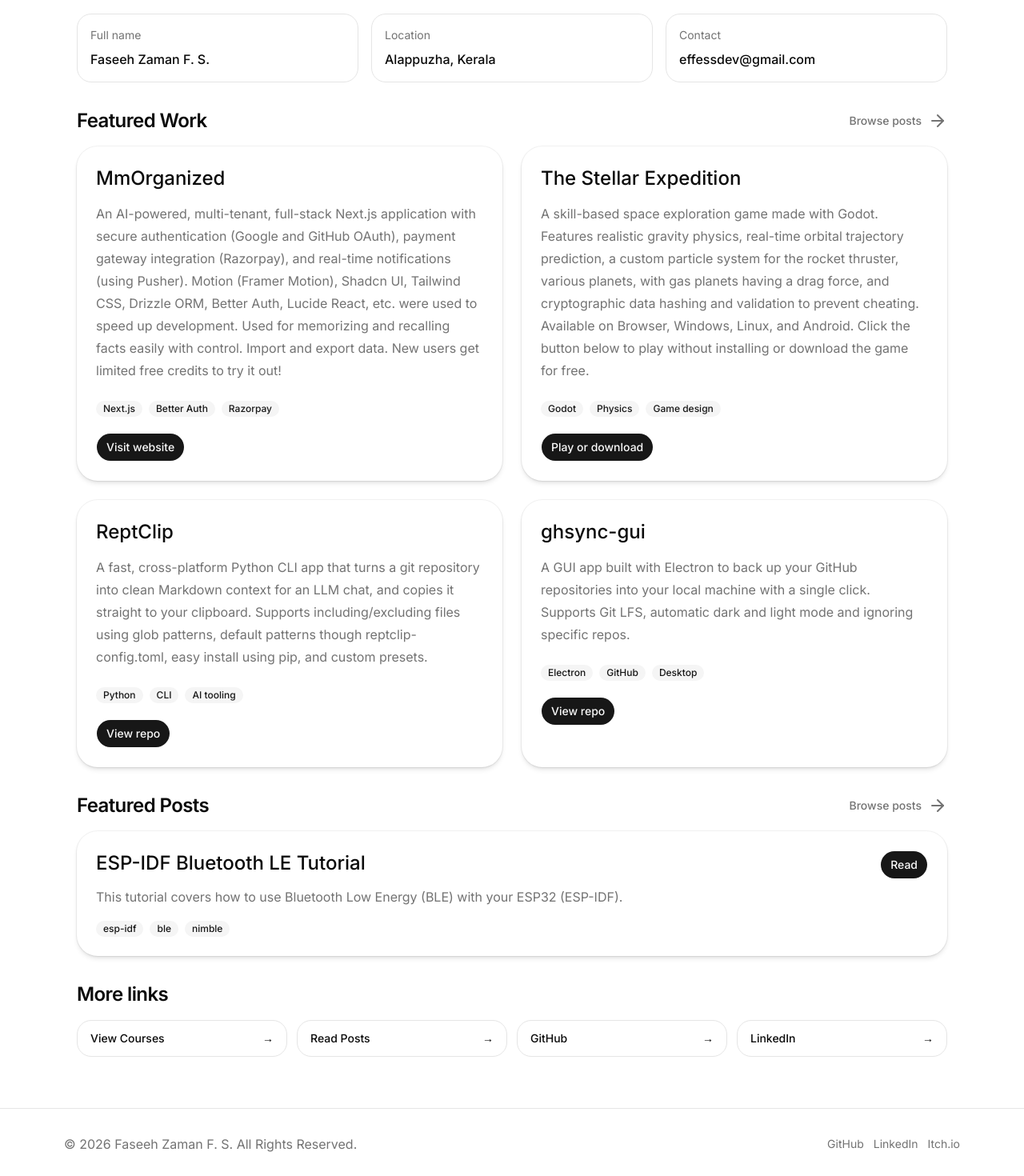
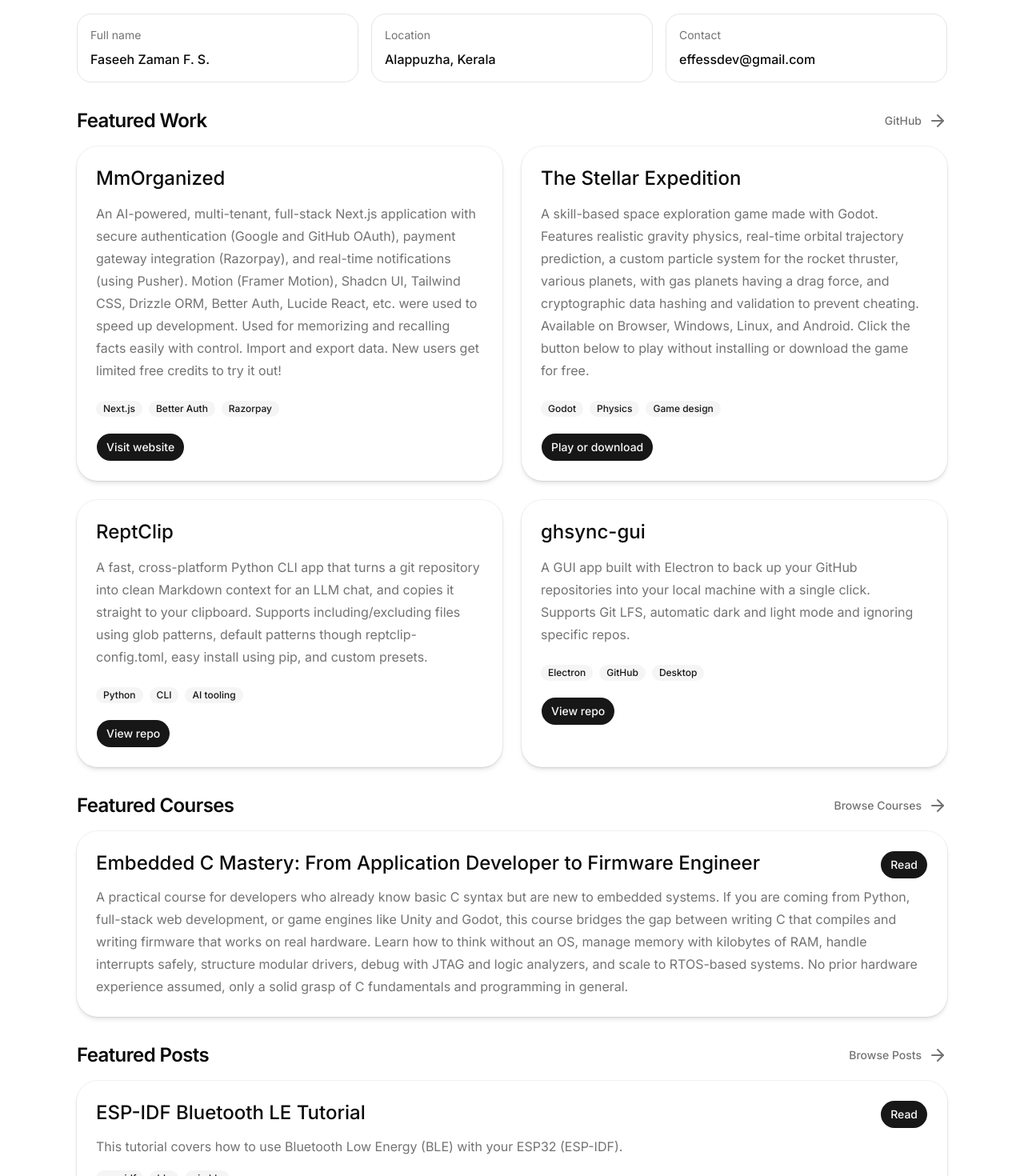
Before and after one commit to effessdev/effessdev.github.io, a Next.js app: page / in a window 1280 px wide. Shown: the part 360-1830 px from the top of the page at 80% size. Built offline with nearby package versions, Linux system fonts and the light colour scheme.

Commit message:
add featured courses

```diff
--- a/src/app/page.tsx
+++ b/src/app/page.tsx
@@ -10,7 +10,8 @@ import {
 import { ArrowRight } from "lucide-react";
 import { Badge } from "@/components/ui/badge";
 import { getPostById } from "@/lib/posts";
-import { Post } from "@/lib/types";
+import { Post, CourseMeta } from "@/lib/types";
+import { getCourseMeta } from "@/lib/courses";
 
 const featuredProjects = [
   {
@@ -47,6 +48,7 @@ const featuredProjects = [
   },
 ];
 
+const featuredCourseIds = ["embedded-c"];
 const featuredPostIds = ["2026-08-27"];
 
 const quickLinks = [
@@ -57,7 +59,14 @@ const quickLinks = [
 ];
 
 export default function Home() {
+  let featuredCourses: CourseMeta[] = [];
   let featuredPosts: Post[] = [];
+
+  if (featuredCourseIds.length > 0) {
+    featuredCourses = featuredCourseIds
+      .map((id) => getCourseMeta(id))
+      .filter((course): course is CourseMeta => course !== null);
+  }
 
   if (featuredPostIds.length > 0) {
     featuredPosts = featuredPostIds
@@ -134,12 +143,14 @@ export default function Home() {
             <h2 className="text-2xl font-semibold tracking-tight text-foreground">
               Featured Work
             </h2>
-            <Link
-              href="/posts"
+            <a
+              href="https://github.com/effessdev"
+              target="_blank"
+              rel="noreferrer"
               className="text-sm flex items-center gap-2 font-medium text-muted-foreground transition-colors hover:text-foreground"
             >
-              Browse posts <ArrowRight />
-            </Link>
+              GitHub <ArrowRight />
+            </a>
           </div>
 
           <div className="grid gap-6 md:grid-cols-2">
@@ -183,13 +194,54 @@ export default function Home() {
         <section>
           <div className="mb-4 flex items-center justify-between gap-3">
             <h2 className="text-2xl font-semibold tracking-tight text-foreground">
+              Featured Courses
+            </h2>
+            <Link
+              href="/courses"
+              className="text-sm flex items-center gap-2 font-medium text-muted-foreground transition-colors hover:text-foreground"
+            >
+              Browse Courses <ArrowRight />
+            </Link>
+          </div>
+
+          <div className="space-y-6">
+            {featuredCourses.map((course) => (
+              <Card
+                key={course.title}
+                className="h-full border-border/80 bg-card"
+              >
+                <CardContent>
+                  <div className="flex gap-4 mb-2 w-full justify-between items-start">
+                    <CardTitle className="text-2xl">{course.title}</CardTitle>
+                    <Link
+                      href={`/posts/${course.id}`}
+                      className={buttonVariants({
+                        variant: "default",
+                        size: "default",
+                      })}
+                    >
+                      Read
+                    </Link>
+                  </div>
+                  <p className="text-base leading-7 text-muted-foreground">
+                    {course.description}
+                  </p>
+                </CardContent>
+              </Card>
+            ))}
+          </div>
+        </section>
+
+        <section>
+          <div className="mb-4 flex items-center justify-between gap-3">
+            <h2 className="text-2xl font-semibold tracking-tight text-foreground">
               Featured Posts
             </h2>
             <Link
               href="/posts"
               className="text-sm flex items-center gap-2 font-medium text-muted-foreground transition-colors hover:text-foreground"
             >
-              Browse posts <ArrowRight />
+              Browse Posts <ArrowRight />
             </Link>
           </div>
 
```
